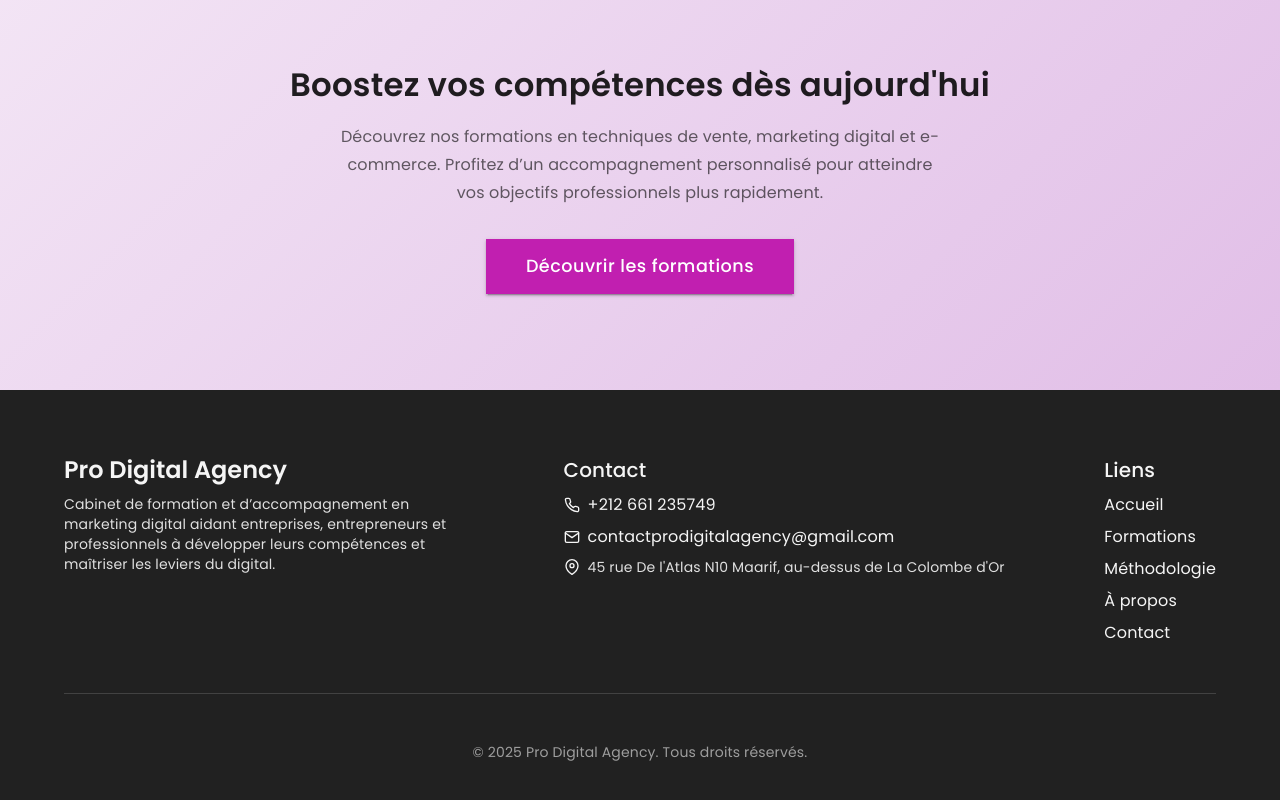
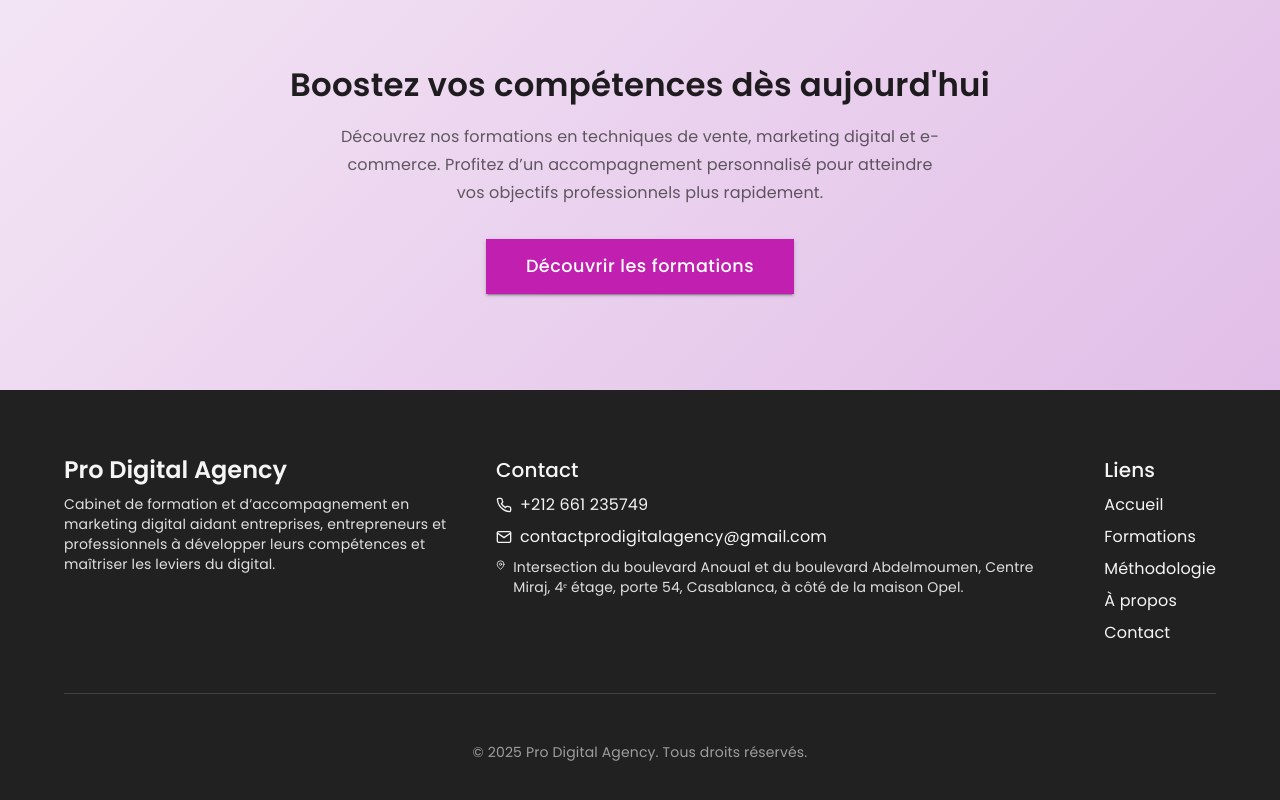
Before and after one commit to zarhouneNotes/prodigitalagency, a Next.js app: page / in a window 1280 px wide. Shown: the part 4740-5540 px from the top of the page. Built offline with nearby package versions, Linux system fonts and the light colour scheme.

Commit message:
Modify address and alignment in Footer component
Updated address details and alignment in Footer component.

```diff
--- a/Components/Footer.jsx
+++ b/Components/Footer.jsx
@@ -48,10 +48,10 @@ export default function Footer() {
                   contactprodigitalagency@gmail.com
               </Link>
             </Box>
-            <Box sx={{ display: "flex", alignItems: "center", gap: 1 }}>
+            <Box sx={{ display: "flex", alignItems: "start", gap: 1 }}>
               <FiMapPin size={16} />
               <Typography variant="body2" color="grey.300">
-                45 rue De l'Atlas N10 Maarif, au-dessus de La Colombe d'Or
+                Intersection du boulevard Anoual et du boulevard Abdelmoumen, Centre Miraj, 4ᵉ étage, porte 54, Casablanca, à côté de la maison Opel.
               </Typography>
             </Box>
           </Stack>
```
